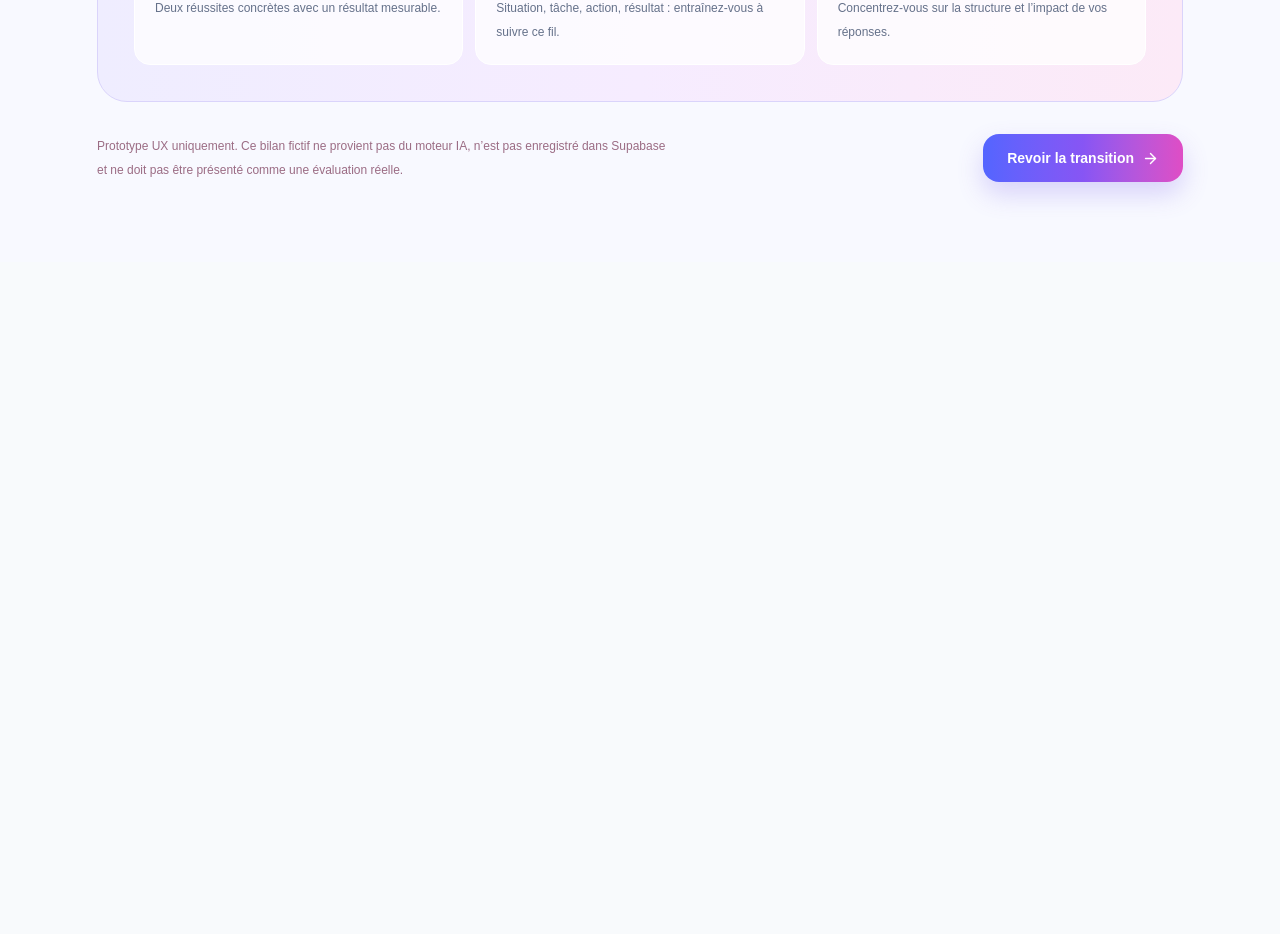
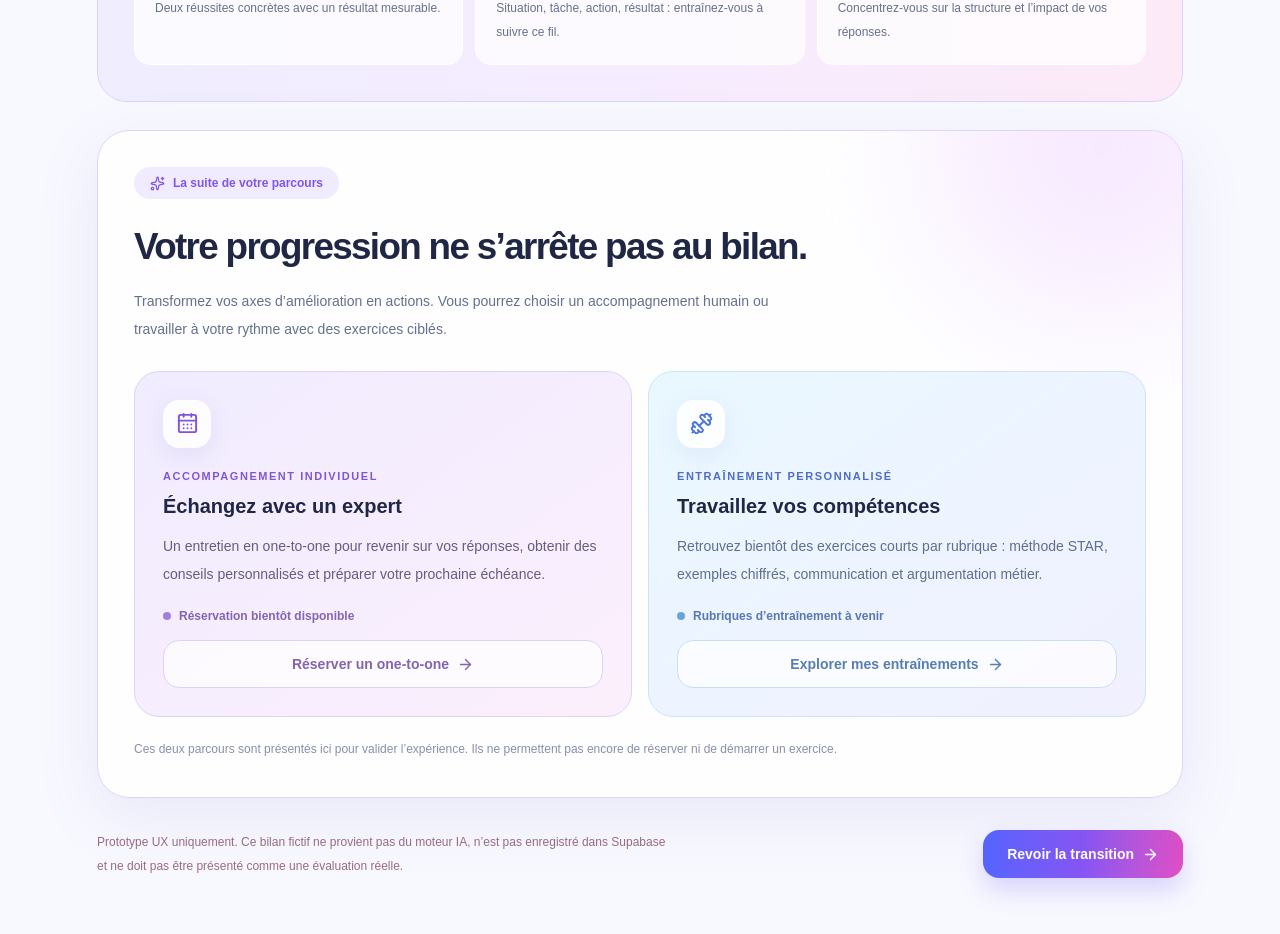
Before and after one commit to Achrafsila/ai-interview-platform, a Next.js app in the folder web/: page /dev/results-preview in a window 1280 px wide. Shown: the part 2060-2994 px from the top of the page. Before the commit the page ends 2322 px from the top, so only its background shows below. Built offline with nearby package versions, Linux system fonts and the light colour scheme.

Commit message:
Add expert coaching and practice next-step cards to demo report

```diff
--- a/web/src/app/dev/results-preview/page.tsx
+++ b/web/src/app/dev/results-preview/page.tsx
@@ -1,6 +1,6 @@
 import { notFound } from "next/navigation";
 import Link from "next/link";
-import { ArrowLeft, ArrowRight, BadgeCheck, BrainCircuit, CheckCircle2, MessageSquareQuote, Sparkles, Target, TrendingUp, TriangleAlert } from "lucide-react";
+import { ArrowLeft, ArrowRight, BadgeCheck, BrainCircuit, CalendarDays, CheckCircle2, Dumbbell, MessageSquareQuote, Sparkles, Target, TrendingUp, TriangleAlert } from "lucide-react";
 
 const skills = [
   {name:"Clarté et communication", score:86,detail:"Un discours facile à suivre, avec des exemples concrets."},
@@ -58,6 +58,33 @@ export default function ResultsPreviewPage() {
         <div className="mt-5 grid gap-4 lg:grid-cols-2"><div className="rounded-2xl bg-[#F6F7FD] p-5"><p className="text-xs font-bold text-[#75819E]">Extrait de réponse simulée</p><p className="mt-3 text-sm leading-7 text-[#586681]">« J’ai rencontré des résistances sur un nouveau processus de recrutement. J’ai organisé des échanges et accompagné les managers pour faciliter son adoption. »</p></div><div className="rounded-2xl bg-[#F2EDFF] p-5"><p className="text-xs font-bold text-[#8050D9]">Comment l’améliorer</p><p className="mt-3 text-sm leading-7 text-[#63557B]">Précisez le problème initial, les actions personnelles et surtout l’impact : délai réduit, taux d’adoption ou satisfaction des managers.</p></div></div>
       </section>
       <section className="mt-6 rounded-[30px] border border-[#DAD4FB] bg-gradient-to-r from-[#EFEDFF] via-[#F6ECFF] to-[#FCEAF7] p-7 sm:p-9"><h2 className="flex items-center gap-2 text-xl font-extrabold"><TrendingUp size={22} className="text-[#8255DF]"/> Votre plan de progression</h2><div className="mt-6 grid gap-3 md:grid-cols-3">{[{n:"01",t:"Préparer vos exemples",d:"Deux réussites concrètes avec un résultat mesurable."},{n:"02",t:"Structurer avec STAR",d:"Situation, tâche, action, résultat : entraînez-vous à suivre ce fil."},{n:"03",t:"Refaire une simulation",d:"Concentrez-vous sur la structure et l’impact de vos réponses."}].map(i=><div key={i.n} className="rounded-2xl border border-white bg-white/75 p-5"><span className="text-xs font-extrabold text-[#8856E5]">{i.n}</span><h3 className="mt-3 text-sm font-extrabold">{i.t}</h3><p className="mt-2 text-xs leading-6 text-[#65718A]">{i.d}</p></div>)}</div></section>
+      <section aria-labelledby="next-steps-title" className="relative mt-7 overflow-hidden rounded-[32px] border border-[#DFD5FC] bg-white/85 p-6 shadow-[0_18px_65px_rgba(105,85,190,.11)] sm:p-9">
+        <div aria-hidden="true" className="pointer-events-none absolute -right-20 -top-36 size-80 rounded-full bg-[#F3D7FF]/55 blur-[80px]"/>
+        <div className="relative">
+          <span className="inline-flex items-center gap-2 rounded-full bg-[#F1EBFF] px-4 py-2 text-xs font-extrabold text-[#8256E5]"><Sparkles size={15}/> La suite de votre parcours</span>
+          <h2 id="next-steps-title" className="mt-5 text-[clamp(1.6rem,3.5vw,2.3rem)] font-extrabold tracking-[-.045em]">Votre progression ne s’arrête pas au bilan.</h2>
+          <p className="mt-3 max-w-2xl text-sm leading-7 text-[#64718D]">Transformez vos axes d’amélioration en actions. Vous pourrez choisir un accompagnement humain ou travailler à votre rythme avec des exercices ciblés.</p>
+          <div className="mt-7 grid gap-4 md:grid-cols-2">
+            <article className="flex flex-col rounded-[25px] border border-[#DED4F8] bg-gradient-to-br from-[#F0ECFF] to-[#FCEFFC] p-6 sm:p-7">
+              <span className="grid size-12 place-items-center rounded-2xl bg-white/85 text-[#8053DA] shadow-[0_6px_25px_rgba(110,84,187,.1)]"><CalendarDays size={23}/></span>
+              <p className="mt-5 text-[11px] font-extrabold uppercase tracking-[.14em] text-[#8156D6]">Accompagnement individuel</p>
+              <h3 className="mt-2 text-xl font-extrabold">Échangez avec un expert</h3>
+              <p className="mt-3 flex-1 text-sm leading-7 text-[#655D80]">Un entretien en one-to-one pour revenir sur vos réponses, obtenir des conseils personnalisés et préparer votre prochaine échéance.</p>
+              <span className="mt-5 inline-flex items-center gap-2 text-xs font-bold text-[#8465B2]"><span className="size-2 rounded-full bg-[#A280DA]"/> Réservation bientôt disponible</span>
+              <span aria-disabled="true" className="mt-4 inline-flex min-h-12 cursor-not-allowed items-center justify-center gap-2 rounded-2xl border border-[#DED2F5] bg-white/75 px-5 text-sm font-bold text-[#8265AF]">Réserver un one-to-one <ArrowRight size={17}/></span>
+            </article>
+            <article className="flex flex-col rounded-[25px] border border-[#CCE5F4] bg-gradient-to-br from-[#E9F8FF] to-[#F1F0FF] p-6 sm:p-7">
+              <span className="grid size-12 place-items-center rounded-2xl bg-white/85 text-[#4A75DB] shadow-[0_6px_25px_rgba(94,128,204,.1)]"><Dumbbell size={23}/></span>
+              <p className="mt-5 text-[11px] font-extrabold uppercase tracking-[.14em] text-[#4E6CCA]">Entraînement personnalisé</p>
+              <h3 className="mt-2 text-xl font-extrabold">Travaillez vos compétences</h3>
+              <p className="mt-3 flex-1 text-sm leading-7 text-[#5E6E8D]">Retrouvez bientôt des exercices courts par rubrique : méthode STAR, exemples chiffrés, communication et argumentation métier.</p>
+              <span className="mt-5 inline-flex items-center gap-2 text-xs font-bold text-[#5879B0]"><span className="size-2 rounded-full bg-[#68A6D9]"/> Rubriques d’entraînement à venir</span>
+              <span aria-disabled="true" className="mt-4 inline-flex min-h-12 cursor-not-allowed items-center justify-center gap-2 rounded-2xl border border-[#CDDEEF] bg-white/75 px-5 text-sm font-bold text-[#577EAD]">Explorer mes entraînements <ArrowRight size={17}/></span>
+            </article>
+          </div>
+          <p className="mt-5 text-xs leading-6 text-[#8A8FAA]">Ces deux parcours sont présentés ici pour valider l’expérience. Ils ne permettent pas encore de réserver ni de démarrer un exercice.</p>
+        </div>
+      </section>
       <div className="mt-8 flex flex-wrap items-center justify-between gap-4"><p className="max-w-xl text-xs leading-6 text-[#9B6C84]">Prototype UX uniquement. Ce bilan fictif ne provient pas du moteur IA, n’est pas enregistré dans Supabase et ne doit pas être présenté comme une évaluation réelle.</p><Link href="/dev/analysis-preview" className="inline-flex min-h-12 items-center gap-2 rounded-2xl bg-gradient-to-r from-[#5365FF] via-[#8755F4] to-[#DF4DC5] px-6 text-sm font-bold text-white shadow-[0_12px_26px_rgba(113,89,233,.24)]">Revoir la transition <ArrowRight size={17}/></Link></div>
     </div>
   </main>;
```
